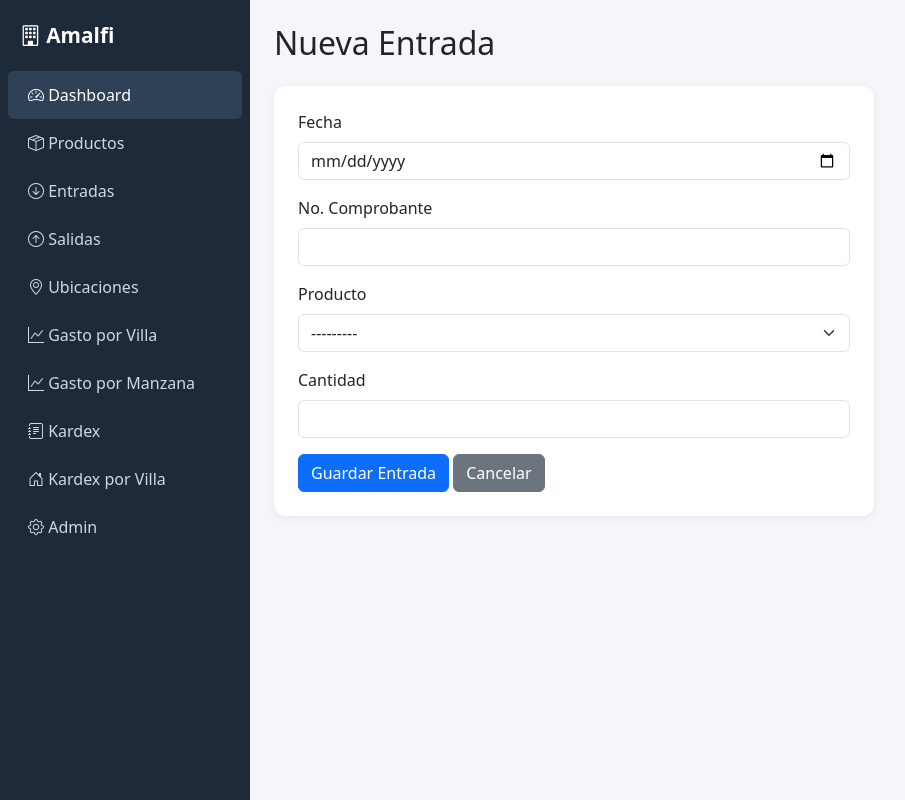
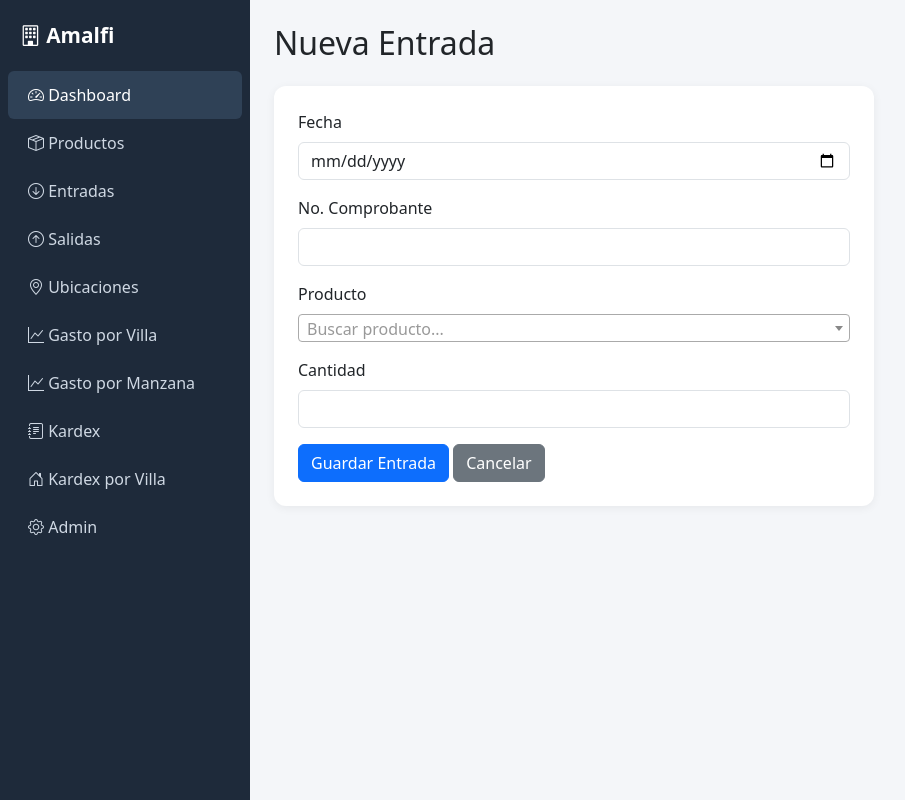
Before and after one commit to VictorRonquilloh/amalfi-inventario, a Django app: page /entradas/nueva/ in a window 1280 px wide. Shown: the whole page, without its empty margins (0-905 px from the left). Run offline with Django 5.2, Linux system fonts and the light colour scheme; a user stored in the database is signed in; data comes from the database, SQL or seed files in the repository; some libraries are stand-ins or nearby versions.

Commit message:
Agregar buscador Select2 al campo producto en Nueva Entrada

```diff
--- a/templates/base.html
+++ b/templates/base.html
@@ -6,6 +6,7 @@
     <meta name="viewport" content="width=device-width, initial-scale=1">
     <link href="https://cdn.jsdelivr.net/npm/bootstrap@5.3.3/dist/css/bootstrap.min.css" rel="stylesheet">
     <link href="https://cdn.jsdelivr.net/npm/bootstrap-icons@1.11.3/font/bootstrap-icons.css" rel="stylesheet">
+    <link href="https://cdnjs.cloudflare.com/ajax/libs/select2/4.1.0-rc.0/css/select2.min.css" rel="stylesheet" />
     <style>
         body { background-color: #f4f6f9; }
         .sidebar {
@@ -57,5 +58,8 @@
         {% block content %}{% endblock %}
     </div>
 </div>
+<script src="https://code.jquery.com/jquery-3.7.1.min.js"></script>
+<script src="https://cdnjs.cloudflare.com/ajax/libs/select2/4.1.0-rc.0/js/select2.min.js"></script>
+{% block extra_js %}{% endblock %}
 </body>
 </html>
--- a/templates/movimientos/form_entrada.html
+++ b/templates/movimientos/form_entrada.html
@@ -27,3 +27,14 @@
     </form>
 </div>
 {% endblock %}
+
+{% block extra_js %}
+<script>
+    $(document).ready(function() {
+        $('#id_producto').select2({
+            placeholder: "Buscar producto...",
+            width: '100%'
+        });
+    });
+</script>
+{% endblock %}
```
